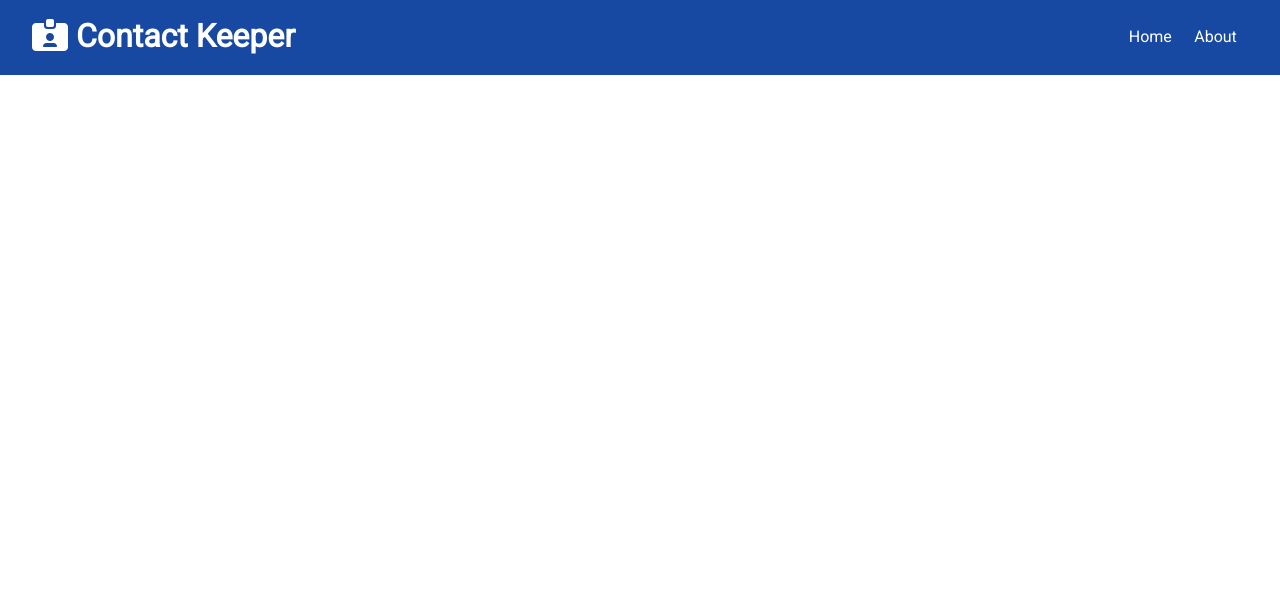
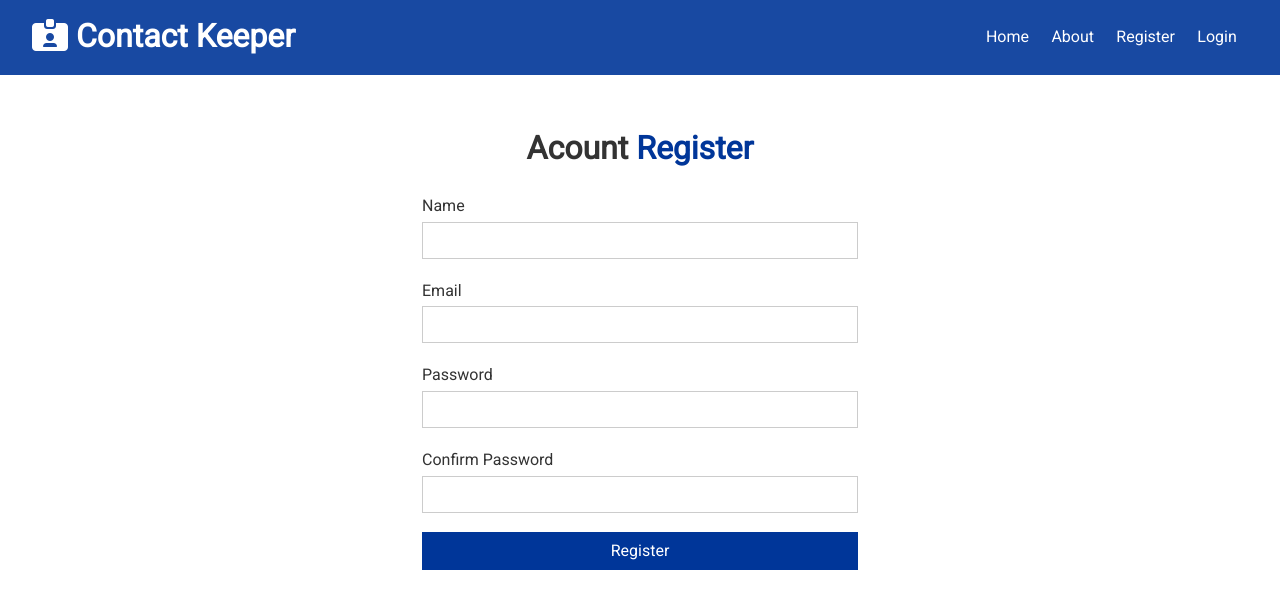
Before and after one commit to jasmineanica/contact-keeper, a React (Create React App) app in the folder client/: page /register in a window 1280 px wide. Shown: the top 608 px of the page. Built offline with nearby package versions, Linux system fonts and the light colour scheme.

Commit message:
Login and Register Components

```diff
--- a/client/src/App.js
+++ b/client/src/App.js
@@ -3,6 +3,8 @@
 import Navbar from './components/layout/Navbar';
 import Home from './components/pages/Home';
 import About from './components/pages/About';
+import Register from './components/auth/Register';
+import Login from './components/auth/Login';
 import ContactState from './context/contact/ContactState';
 import AuthState from './context/auth/AuthState';
 
@@ -19,6 +21,8 @@
           <Switch>
             <Route exact path="/" component={Home} />
             <Route exact path="/about" component={About} />
+            <Route exact path="/register" component={Register} />
+            <Route exact path="/login" component={Login} />
           </Switch>
           </div>
         </Fragment>
--- /dev/null
+++ b/client/src/components/auth/Login.js
@@ -0,0 +1,38 @@
+import React, { useState } from 'react';
+
+const Login = () => {
+  const [user, setUser ] = useState({
+    email: '',
+    password: '',
+  });
+
+  const { email, password} = user;
+
+  const onChange = e => setUser({...user, [e.target.name]: e.target.value});
+
+  const onSubmit = e => {
+    e.preventDefault();
+    console.log("Login submit");
+  }
+
+  return (
+    <div className='form-container'>
+    <h1>
+      Acount <span className="text-primary">Login</span>
+    </h1>
+    <form onSubmit={onSubmit}>
+      <div className="form-group">
+        <label htmlFor="email">Email</label>
+        <input type="text" name="email" value={email} onChange={onChange} />
+      </div>
+      <div className="form-group">
+        <label htmlFor="password">Password</label>
+        <input type="text" name="password" value={password} onChange={onChange} />
+      </div>
+      <input type="submit" value="Login" className="btn btn-primary btn-block"/ >
+    </form>
+    </div>
+  )
+}
+
+export default Login;
--- /dev/null
+++ b/client/src/components/auth/Register.js
@@ -0,0 +1,48 @@
+import React, { useState } from 'react';
+
+const Register = () => {
+  const [user, setUser ] = useState({
+    name: '',
+    email: '',
+    password: '',
+    password2: ''
+  });
+
+  const { name, email, password, password2 } = user;
+
+  const onChange = e => setUser({...user, [e.target.name]: e.target.value});
+
+  const onSubmit = e => {
+    e.preventDefault();
+    console.log("Register submit");
+  }
+
+  return (
+    <div className='form-container'>
+    <h1>
+      Acount <span className="text-primary">Register</span>
+    </h1>
+    <form onSubmit={onSubmit}>
+      <div className="form-group">
+        <label htmlFor="name">Name</label>
+        <input type="text" name="name" value={name} onChange={onChange} />
+      </div>
+      <div className="form-group">
+        <label htmlFor="email">Email</label>
+        <input type="text" name="email" value={email} onChange={onChange} />
+      </div>
+      <div className="form-group">
+        <label htmlFor="password">Password</label>
+        <input type="text" name="password" value={password} onChange={onChange} />
+      </div>
+      <div className="form-group">
+        <label htmlFor="password2">Confirm Password</label>
+        <input type="text" name="password2" value={password2} onChange={onChange} />
+      </div>
+      <input type="submit" value="Register" className="btn btn-primary btn-block"/ >
+    </form>
+    </div>
+  )
+}
+
+export default Register;
--- a/client/src/components/layout/Navbar.js
+++ b/client/src/components/layout/Navbar.js
@@ -15,6 +15,12 @@
       <li>
         <Link to="/about">About</Link>
       </li>
+      <li>
+        <Link to="/register">Register</Link>
+      </li>
+      <li>
+        <Link to="/login">Login</Link>
+      </li>
     </ul>
     </div>
   );
```
